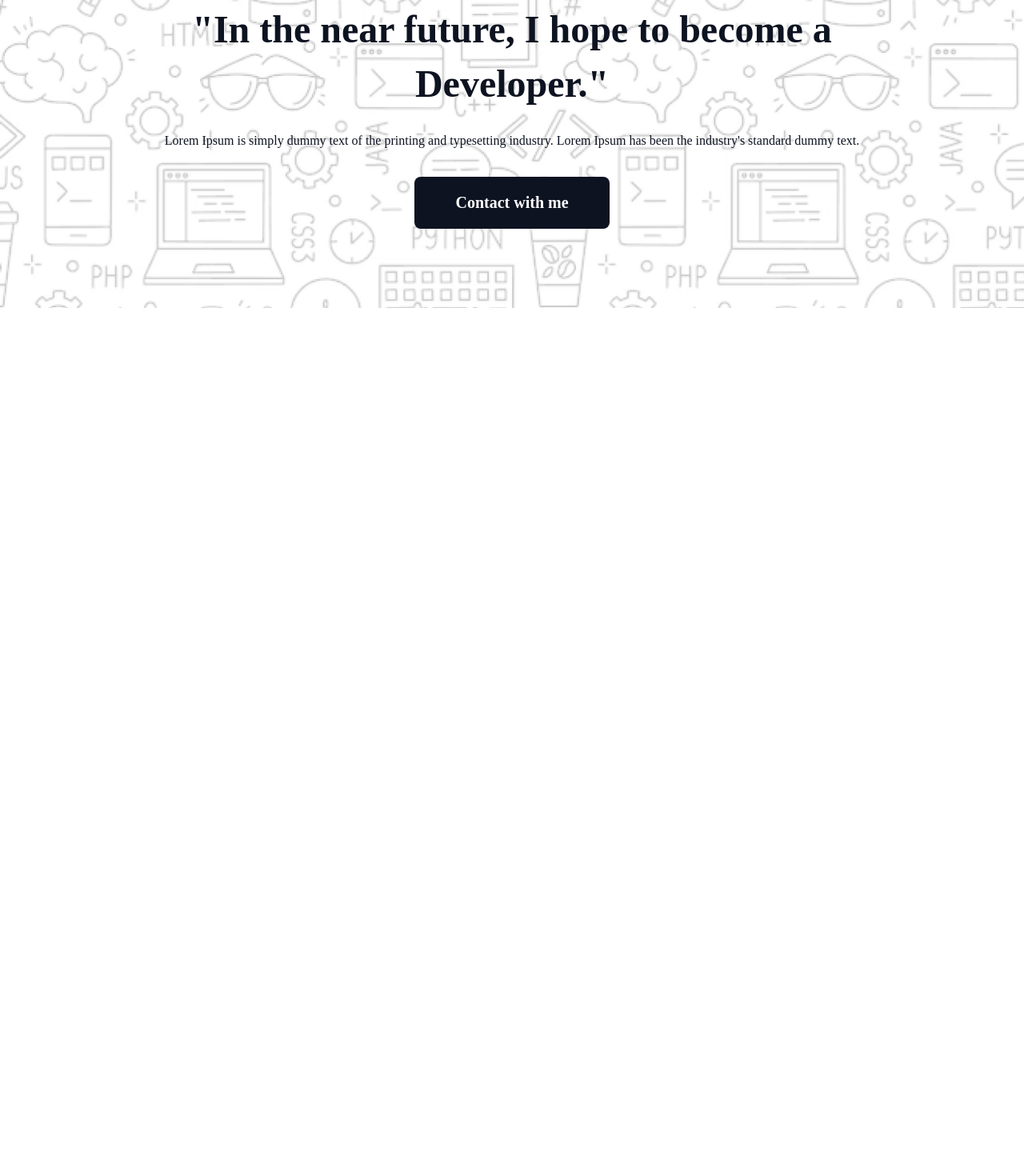
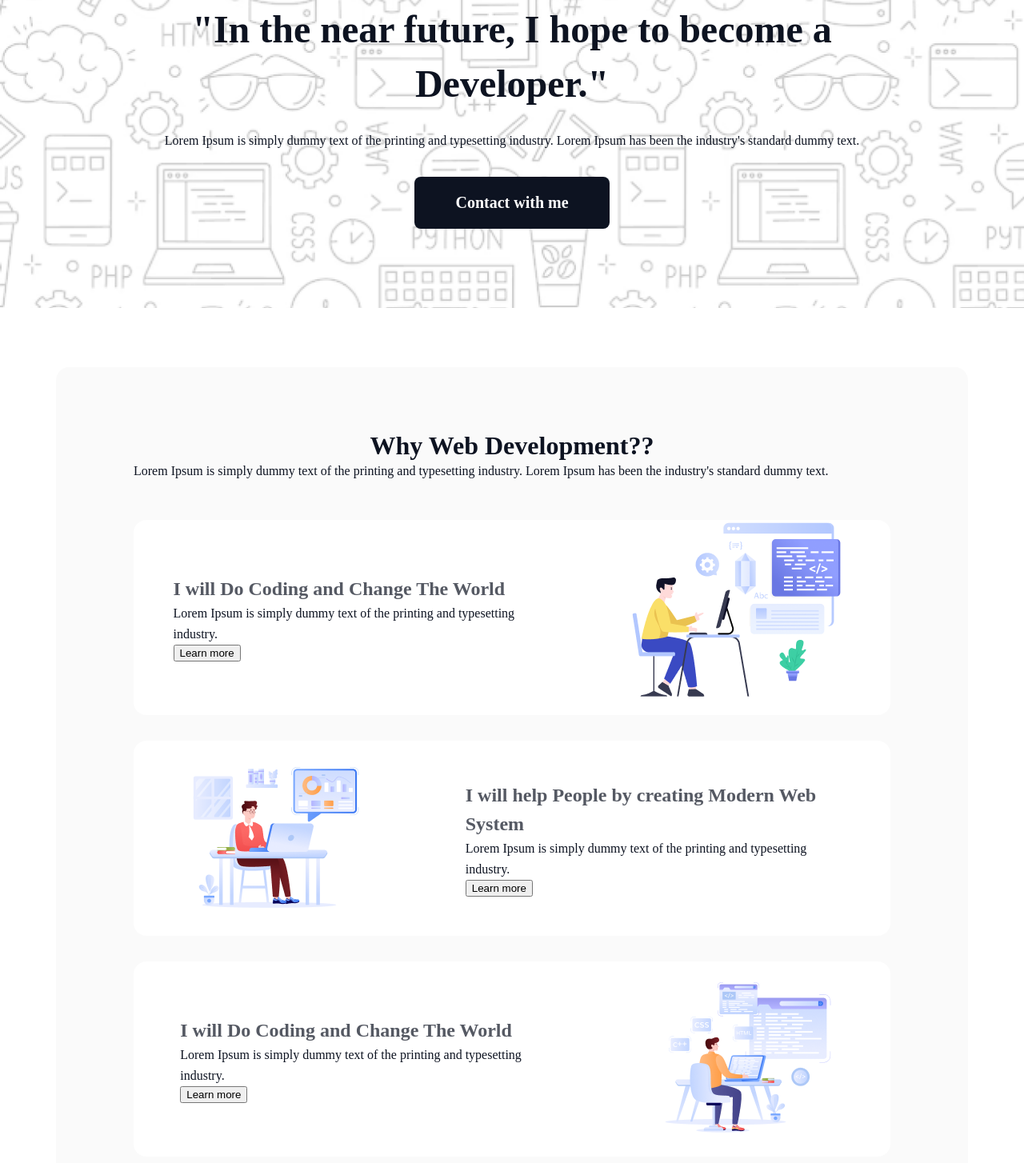
Before and after one commit to kaiser82/assignment-1, a plain HTML site: page index.html in a window 1280 px wide. Shown: the part 396-1850 px from the top of the page at 80% size. Before the commit the page ends 800 px from the top, so only its background shows below. Drawn offline with Linux system fonts and the light colour scheme; a web font is replaced by a local one.

Commit message:
why-dev section added

```diff
--- a/index.html
+++ b/index.html
@@ -40,7 +40,45 @@
         </div>
       </div>
     </header>
-    <main></main>
+    <main>
+        <section class="why-web-dev">
+            <div class="title-container">
+                <h3 class="text-title">Why Web Development??</h3>
+                <p class="text-normal">Lorem Ipsum is simply dummy text of the printing and typesetting industry. Lorem Ipsum has been the industry's standard dummy text.</p>
+
+            </div>
+            <div class="cause">
+                <div class="info">
+                    <h4 class="text-subtitle">I will Do Coding and Change The World</h4>
+                    <p class="text-normal">Lorem Ipsum is simply dummy text of the printing and typesetting industry.</p>
+                    <div><button>Learn more</button></div>
+                </div>
+                <div class="img-container">
+                    <img src="/assets/Layer_1.png" alt="">
+                </div>
+            </div>
+            <div class="cause">
+                <div class="img-container">
+                    <img src="/assets/Group3.png" alt="">
+                </div>
+                <div class="info">
+                    <h4 class="text-subtitle">I will help People by creating Modern Web System</h4>
+                    <p class="text-normal">Lorem Ipsum is simply dummy text of the printing and typesetting industry.</p>
+                    <div><button>Learn more</button></div>
+                </div>
+            </div>
+            <div class="cause">
+                <div class="info">
+                    <h4 class="text-subtitle">I will Do Coding and Change The World</h4>
+                    <p class="text-normal">Lorem Ipsum is simply dummy text of the printing and typesetting industry.</p>
+                    <div><button>Learn more</button></div>
+                </div>
+                <div class="img-container">
+                    <img src="/assets/Group4.png" alt="">
+                </div>
+            </div>
+        </section>
+    </main>
     <footer></footer>
   </body>
 </html>
--- a/style/style.css
+++ b/style/style.css
@@ -31,7 +31,6 @@
     font-weight: 400;
     line-height: 26px;
     letter-spacing: 0%;
-    text-align: center;
 }
 
 *{
@@ -103,3 +102,34 @@ nav button{
     letter-spacing: 0%;
     text-align: center;
     }
+main, footer{
+    max-width: 1140px;
+}
+
+/* why web development */
+.why-web-dev{
+    margin-top: 74px;
+    padding: 80px 97px;
+    border-radius: 16px;
+    border-radius: 16px;
+    background: rgba(13, 19, 33, 0.02);
+}
+.title-container{
+    margin-bottom: 48px;
+}
+.cause{
+    display: flex;
+    /* justify-content:end; */
+    /* padding: 0; */
+    background-color:white;
+    margin-bottom: 32px;
+    border-radius: 16px;
+}
+.info{
+    width: 50%;
+    text-align: left;
+}
+.img-container {
+    /* justify-content: right;
+    align-items: center; */
+}
```
